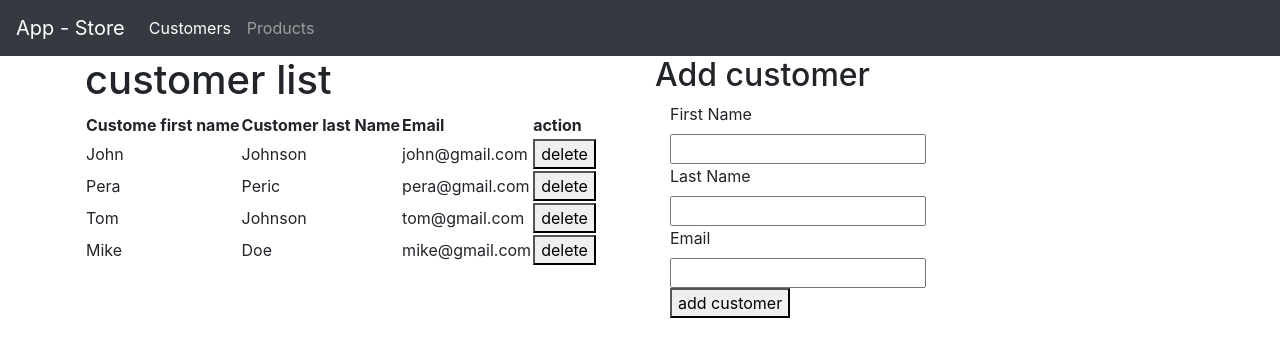
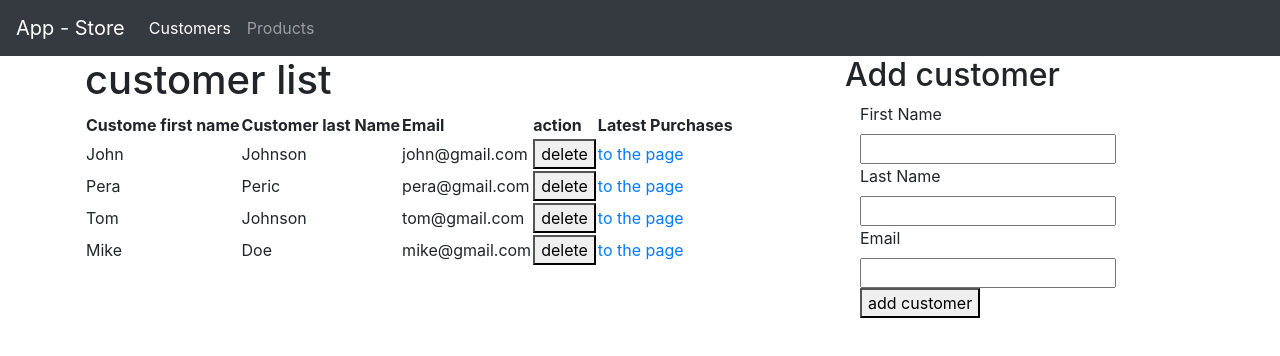
Before and after one commit to UrosPur/store-app, a Vue app: page /#/customers in a window 1280 px wide. Shown: the top 356 px of the page. Built offline with nearby package versions, Linux system fonts and the light colour scheme.

Commit message:
zadatak 4

```diff
--- a/src/main.js
+++ b/src/main.js
@@ -3,6 +3,7 @@ import App from './App.vue'
 import VueRouter from 'vue-router'
 import Customer from './pages/Customer.vue'
 import Products from './pages/Products.vue'
+import LatestPurchases from './pages/LatestPurchases.vue'
 
 Vue.config.productionTip = false
 
@@ -11,8 +12,8 @@ Vue.use(VueRouter)
 const routes = [
 
     { path: '/customers', component: Customer},
-    { path: '/products', component: Products}
-    // { path: '/customers/:id', component: AppLatestPurchasess}
+    { path: '/products', component: Products},
+    { path: '/customers/:id', component: LatestPurchases}
 
 ]
 
--- a/src/pages/Customer.vue
+++ b/src/pages/Customer.vue
@@ -3,7 +3,7 @@
         <div class="row">
 
 
-            <div class="col-sm-6">
+            <div class="col-sm-8">
                 <h1>customer list</h1>
                 <table>
                     <thead>
@@ -11,6 +11,7 @@
                     <th>Customer last Name</th>
                     <th>Email</th>
                     <th>action</th>
+                    <th>Latest Purchases</th>
 
                     </thead>
 
@@ -22,6 +23,8 @@
                         <td>
                             <button @click="deleteCustomer(customer)">delete</button>
                         </td>
+                        <!--<td><router-link :to="{ path: '/customers/', params: { id: customer.id }}" >to the page</router-link> </td>-->
+                        <td><router-link :to="'/customers/' + customer.id" >to the page</router-link> </td>
                     </tr>
 
                     </tbody>
@@ -29,7 +32,7 @@
 
 
             </div>
-            <div class="col-sm-6">
+            <div class="col-sm-4">
                 <h2>Add customer </h2>
                 <form  @submit.prevent="addcustomer">
 
--- /dev/null
+++ b/src/pages/LatestPurchases.vue
@@ -0,0 +1,35 @@
+<template>
+<div>
+
+    <ul>
+        <li>{{customer.firstName}}</li>
+        <li>{{customer.lastName}}</li>
+        <li>{{customer.email}}</li>
+
+    </ul>
+
+    <router-link to="/customers">go back to customers</router-link>
+
+    </div>
+</template>
+
+<script>
+
+    import {customerService} from '../services/CustomerService';
+
+    export default {
+        name: "LatestPurchases",
+
+        created(){
+
+            this.customer = customerService.get(this.$route.params.id)
+
+        }
+
+    }
+</script>
+
+
+<style scoped>
+
+</style>
--- a/src/services/CustomerService.js
+++ b/src/services/CustomerService.js
@@ -60,6 +60,11 @@ export default class CustomerService {
 
     }
 
+    get(id) {
+        return customers.find(customer => customer.id == id)
+
+    }
+
 }
 
 
```
